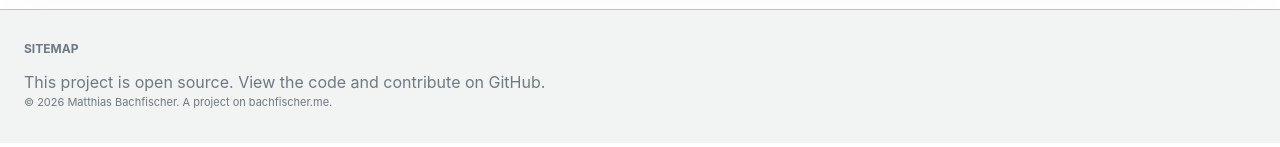
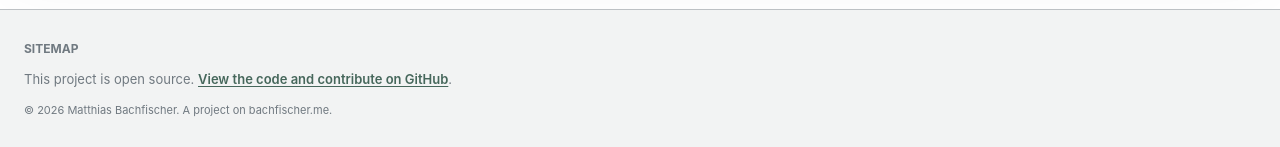
Before and after one commit to Bachfischer/running-route-finder, a Next.js app: page / in a window 1280 px wide. Shown: the part 942-1089 px from the top of the page. Built offline with nearby package versions, Linux system fonts and the light colour scheme.

Commit message:
Style contribution invitation in footer

```diff
--- a/app/globals.css
+++ b/app/globals.css
@@ -537,6 +537,17 @@ a {
   font-weight: 700;
   text-transform: uppercase;
 }
+.site-footer-contribute {
+  margin: 0 0 12px;
+  font-size: 13px;
+  line-height: 1.5;
+}
+.site-footer-contribute a {
+  color: #46675b;
+  font-weight: 600;
+  text-decoration: underline;
+  text-underline-offset: 2px;
+}
 .site-footer-copyright {
   font-size: 11px;
   line-height: 1.5;
```
